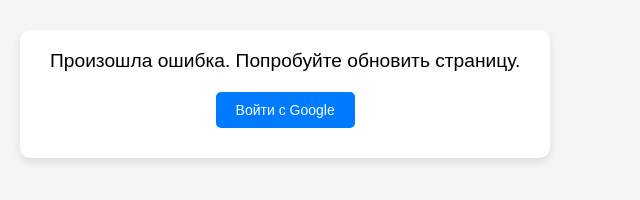
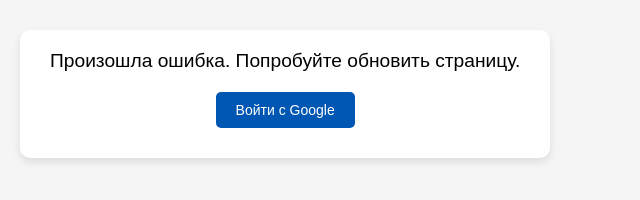
Before and after one commit to Teikorinox/approve-leads-forms, a plain HTML site: page index.html in a window 1280 px wide. In both pictures the pointer is over the button "Войти с Google". Shown: the top 200 px of the page, without its empty margins (0-640 px from the left). Drawn offline with Linux system fonts and the light colour scheme; no server answers.

Commit message:
Update index.html

```diff
--- a/index.html
+++ b/index.html
@@ -38,6 +38,9 @@
   margin: 10px auto;
   text-align: center;
 }
+    #google-signin-button:hover {
+            background-color: #0056b3;
+        }
 
    #user-rights {
       color: green;
```
